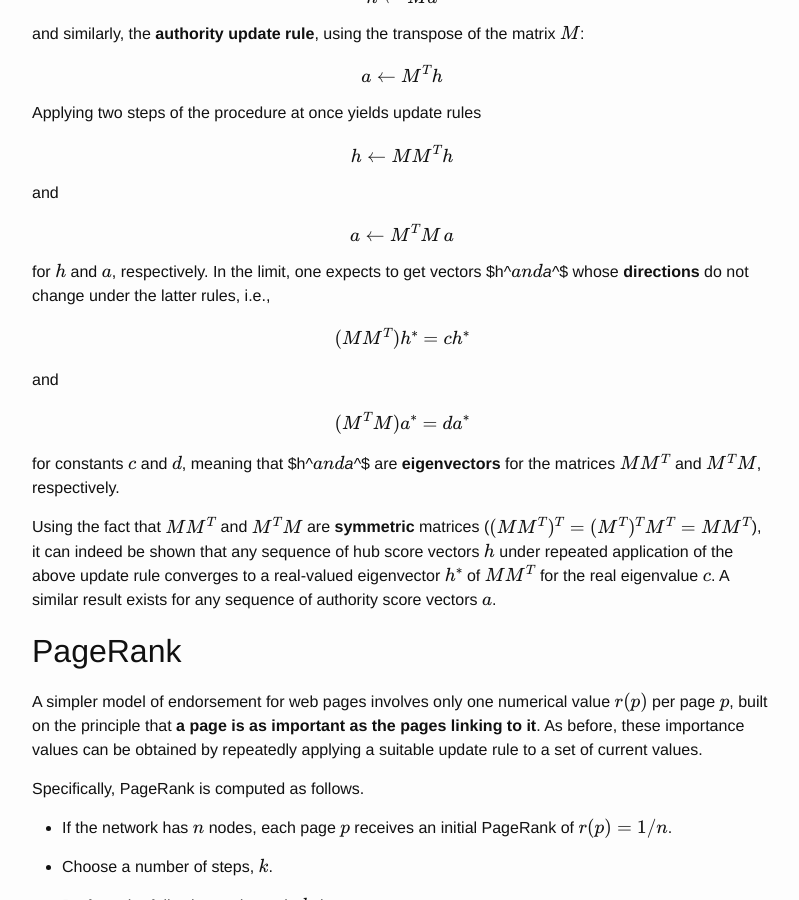
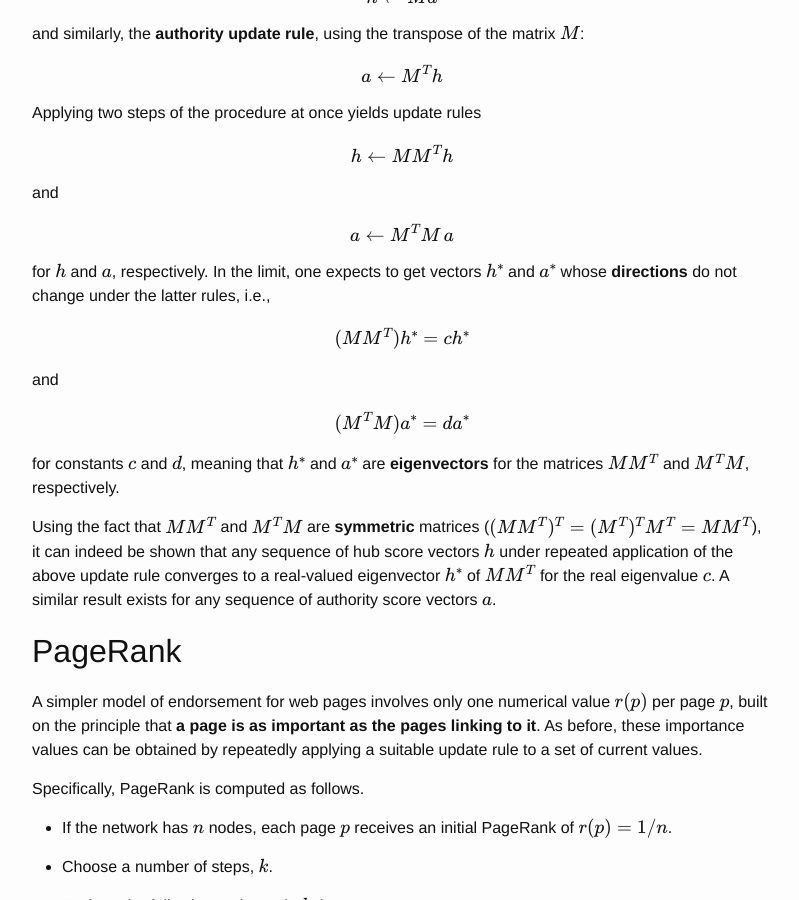
Before and after one commit to starktech23/cs4423.github.io, a Jekyll site: the page built from _posts/2016-04-07-note22.md, in a window 1280 px wide and 900 px high, scrolled down 3411 px. Shown: the whole window, without its empty margins (238-1037 px from the left). Built offline with Jekyll 4.4.1, drawn with Linux system fonts in a browser that asks for light colours; formulas are drawn with MathJax 3; a script that is not in the unit is left out; comment, search, counter and statistics services are not loaded; some of the changed text lies outside the part shown.

Commit message:
use \ast for * lest markdown gets confused

```diff
--- a/_posts/2016-04-07-note22.md
+++ b/_posts/2016-04-07-note22.md
@@ -139,20 +139,20 @@ $$
 $$
 
 for $h$ and $a$, respectively.  In the limit, one expects
-to get vectors $h^*$ and $a^*$ whose **directions** do not change
+to get vectors $h^{\ast}$ and $a^{\ast}$ whose **directions** do not change
 under the latter rules, i.e.,
 
 $$
-  (M M^T) h^* = c h^*
+  (M M^T) h^{\ast} = c h^{\ast}
 $$
 
 and
 
 $$
-  (M^T M) a^* = d a^*
+  (M^T M) a^{\ast} = d a^{\ast}
 $$
 
-for constants $c$ and $d$, meaning that $h^*$ and $a^*$
+for constants $c$ and $d$, meaning that $h^{\ast}$ and $a^{\ast}$
 are **eigenvectors** for the matrices $M M^T$ and $M^T M$,
 respectively.
 
@@ -160,7 +160,7 @@ Using the fact that $M M^T$ and $M^T M$ are **symmetric** matrices
 ($(M M^T)^T = (M^T)^T M^T = M M^T$),
 it can indeed be shown that any sequence of hub score vectors
 $h$ under repeated application of the above update rule
-converges to a real-valued eigenvector $h^*$ of $M M^T$ for the real eigenvalue $c$.
+converges to a real-valued eigenvector $h^{\ast}$ of $M M^T$ for the real eigenvalue $c$.
 A similar result exists for any sequence of authority score vectors $a$.
 
 ## PageRank
@@ -230,13 +230,13 @@ $$
 where $N^T$ is the transpose of the matrix $N$.
 
 It can be shown that repeated application of the basic PageRank update rule
-lets the PageRank values converge towards a vector $r^*$ with the property
+lets the PageRank values converge towards a vector $r^{\ast}$ with the property
 
 $$
-N^T r^* = r^*,
+N^T r^{\ast} = r^{\ast},
 $$
 
-that is, $r^*$ is an **eigenvector** of $N^T$ for the eigenvalue $1$.
+that is, $r^{\ast}$ is an **eigenvector** of $N^T$ for the eigenvalue $1$.
 The argument uses a theorem from Linear Algebra, the [Perron-Frobenius Theorem] which, for a matrix in which all entries are non-negative (such as the matrix $N^T$) guarantees the existence of a real eigenvalue
 with corresponding eigenvector having non-negative entries
 (a property that is not true in general).
```
